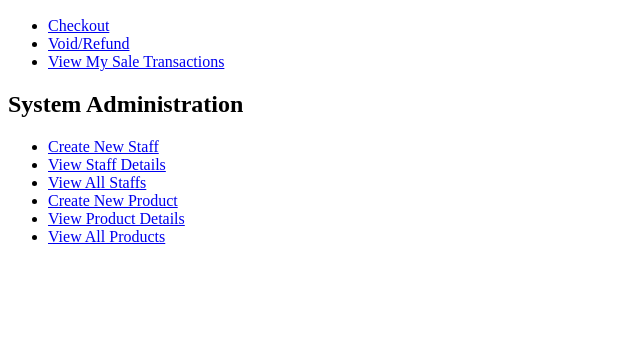
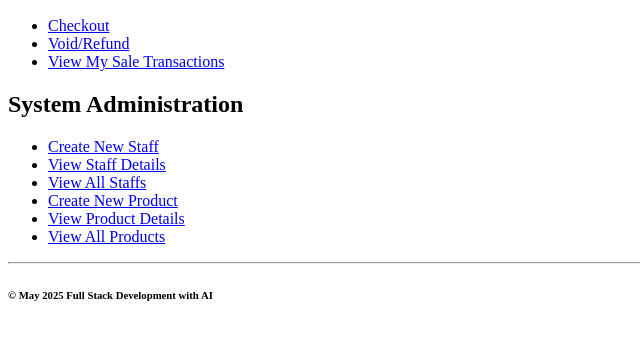
Before and after one commit to xinyicreate-code/PointOfSaleSystemWeb, a plain HTML site: page index.html in a window 1280 px wide. Shown: the part 96-436 px from the top of the page, without its empty margins (0-640 px from the left). Drawn offline with Linux system fonts and the light colour scheme.

Commit message:
modified index.html copyright by team lead

```diff
--- a/index.html
+++ b/index.html
@@ -19,3 +19,9 @@
 			<li><a href="./systemAdministration/viewProductDetails.html">View Product Details</a></li>
 			<li><a href="./systemAdministration/viewAllProducts.html">View All Products</a></li>
 		</ul>
+				<p>
+			<hr/>
+			<h6>&copy; May 2025 Full Stack Development with AI</h6>
+		</p>
+	</body>
+</html>
```
